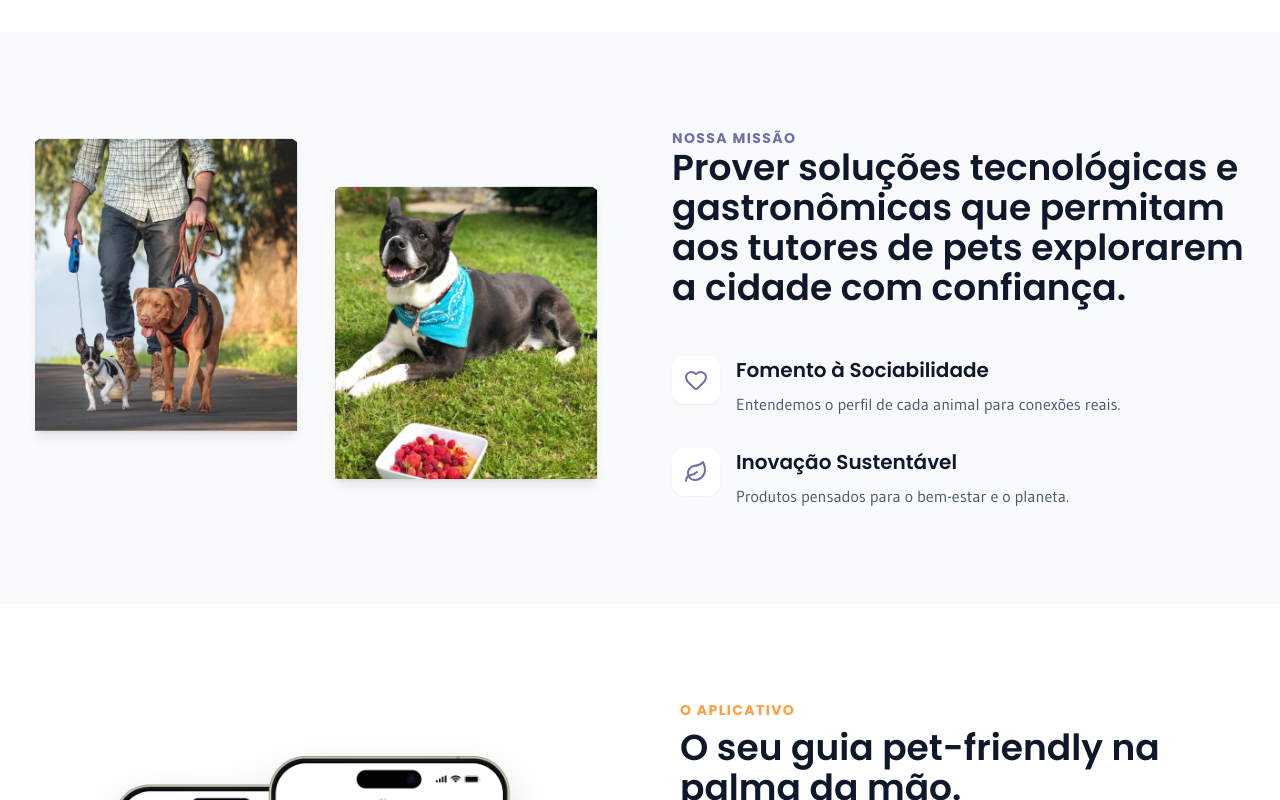
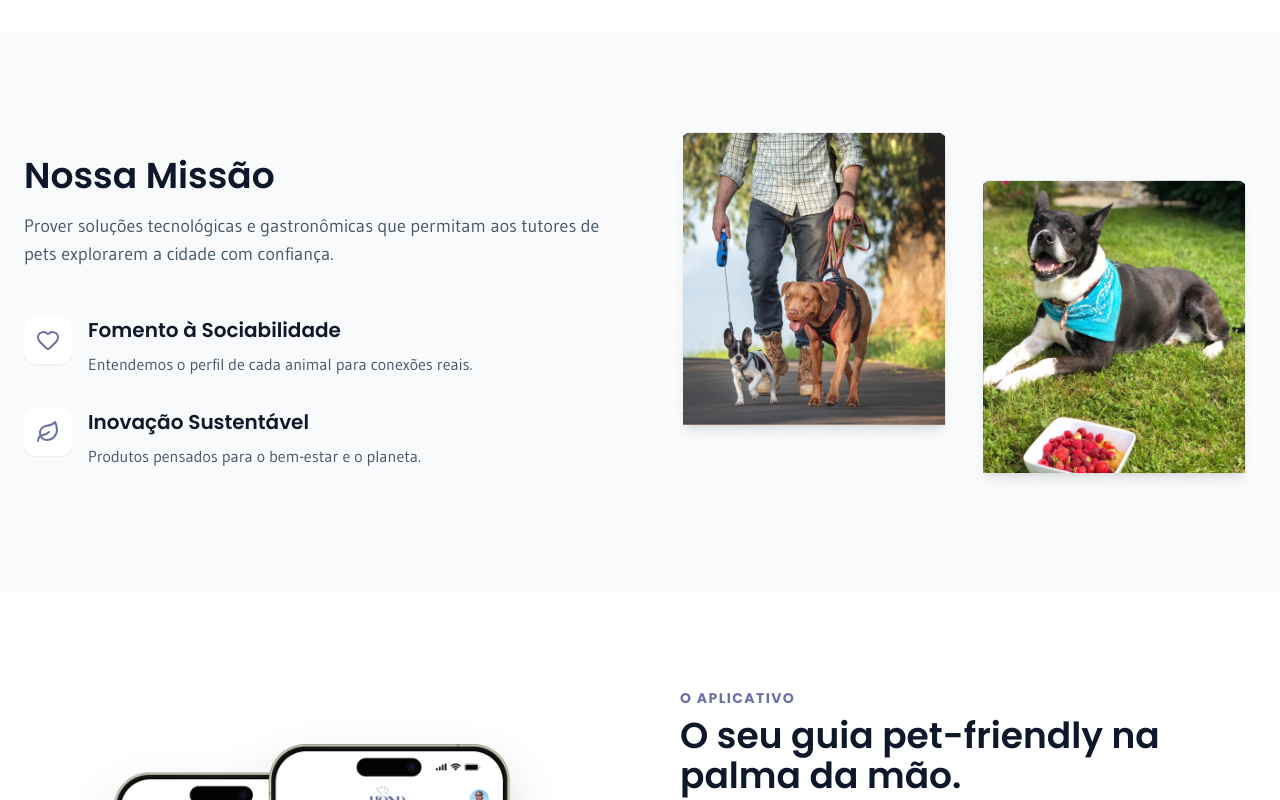
Before and after one commit to Ferraccioli/hond-pet-landing, a React (Vite) app: page /about in a window 1280 px wide. Shown: the part 740-1540 px from the top of the page. Built offline with nearby package versions, Linux system fonts and the light colour scheme.

Commit message:
feat: move mission images to the right

```diff
--- a/src/components/about/app-showcase.tsx
+++ b/src/components/about/app-showcase.tsx
@@ -1,4 +1,4 @@
-import { Brain, Trophy, Map } from "lucide-react";
+import { Brain, Trophy, Map, Plane } from "lucide-react";
 import mockApp from "../../assets/mock-celulares.png"; // Reuse existing mock or similar
 import { FadeIn } from "../ui/fade-in";
 
@@ -17,6 +17,11 @@ const appFeatures = [
         icon: Map,
         title: "Guia Local",
         description: "Encontre os melhores lugares pet friendly.",
+    },
+    {
+        icon: Plane,
+        title: "Viagens",
+        description: "Hotéis e paradas verificadas pela comunidade.",
     },
 ];
 
@@ -37,7 +42,7 @@ export function AboutAppShowcase() {
                     <div className="flex-1 space-y-10">
                         <FadeIn direction="left" delay={0.2}>
                             <div>
-                                <h2 className="text-sm font-bold tracking-widest text-secondary uppercase mb-2">O APLICATIVO</h2>
+                                <h2 className="text-sm font-bold tracking-widest text-primary uppercase mb-2">O APLICATIVO</h2>
                                 <h3 className="text-4xl font-heading font-semibold text-slate-900 mb-4">
                                     O seu guia pet-friendly na palma da mão.
                                 </h3>
--- a/src/components/about/mission.tsx
+++ b/src/components/about/mission.tsx
@@ -22,8 +22,8 @@ export function AboutMission() {
             <div className="max-w-[1280px] mx-auto px-6">
                 <div className="flex flex-col lg:flex-row items-center gap-16">
 
-                    <div className="flex-1 space-y-10 order-2 lg:order-1">
-                        <FadeIn direction="right" delay={0.2}>
+                    <div className="flex-1 space-y-10 order-2">
+                        <FadeIn direction="left" delay={0.2}>
                             <div className="grid grid-cols-2 gap-4">
                                 <img src={dogWalk} alt="Dog Walk" className="w-auto h-[320px] object-contain rounded-[32px]" />
                                 <img src={petResting} alt="Pet Resting" className="w-auto h-[320px] object-contain rounded-[32px] mt-12" />
@@ -31,17 +31,19 @@ export function AboutMission() {
                         </FadeIn>
                     </div>
 
-                    <div className="flex-1 order-1 lg:order-2 space-y-8">
-                        <FadeIn direction="left">
-                            <h2 className="text-sm font-bold tracking-widest text-primary uppercase">Nossa Missão</h2>
-                            <h3 className="text-3xl lg:text-4xl font-heading font-semibold text-slate-900 leading-tight">
+                    <div className="flex-1 order-1 lg:order-1 space-y-8">
+                        <FadeIn direction="right">
+                            <h3 className="text-4xl font-heading font-semibold text-slate-900 mb-4">
+                                Nossa Missão
+                            </h3>
+                            <p className="text-lg text-slate-600 font-sans">
                                 Prover soluções tecnológicas e gastronômicas que permitam aos tutores de pets explorarem a cidade com confiança.
-                            </h3>
+                            </p>
                         </FadeIn>
 
                         <div className="space-y-8 pt-4">
                             {values.map((item, index) => (
-                                <FadeIn key={index} direction="left" delay={0.2 * (index + 1)}>
+                                <FadeIn key={index} direction="right" delay={0.2 * (index + 1)}>
                                     <div className="flex gap-4">
                                         <div className="w-12 h-12 bg-white rounded-xl shadow-sm flex items-center justify-center shrink-0 text-primary">
                                             <item.icon className="w-6 h-6" />
--- a/src/pages/contact.tsx
+++ b/src/pages/contact.tsx
@@ -8,7 +8,7 @@ export default function ContactPage() {
             <div className="absolute top-0 right-0 w-[500px] h-[500px] bg-orange-100/50 rounded-full blur-[100px] -z-10 translate-x-1/3 -translate-y-1/4"></div>
             <div className="absolute bottom-0 left-0 w-[600px] h-[600px] bg-primary/10 rounded-full blur-[120px] -z-10 -translate-x-1/4 translate-y-1/4"></div>
 
-            <div className="max-w-[1280px] mx-auto px-6 relative z-10">
+            <div className="max-w-[800px] mx-auto px-6 relative z-10">
 
                 <div className="text-center max-w-2xl mx-auto mb-16">
                     <h1 className="text-5xl font-heading font-semibold text-slate-900 mb-6">
```
